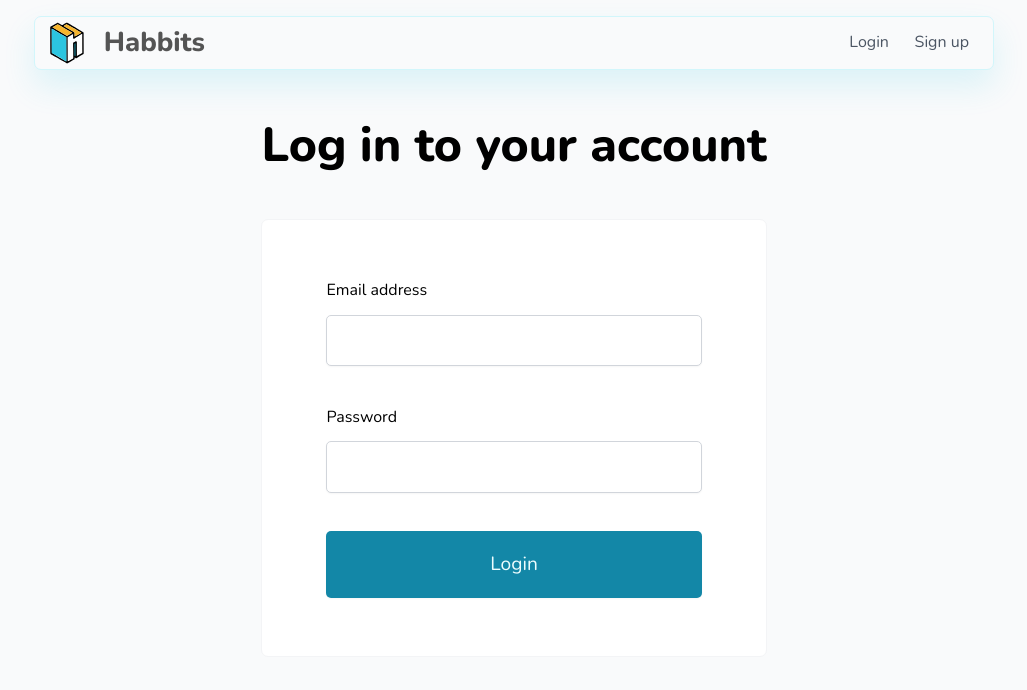
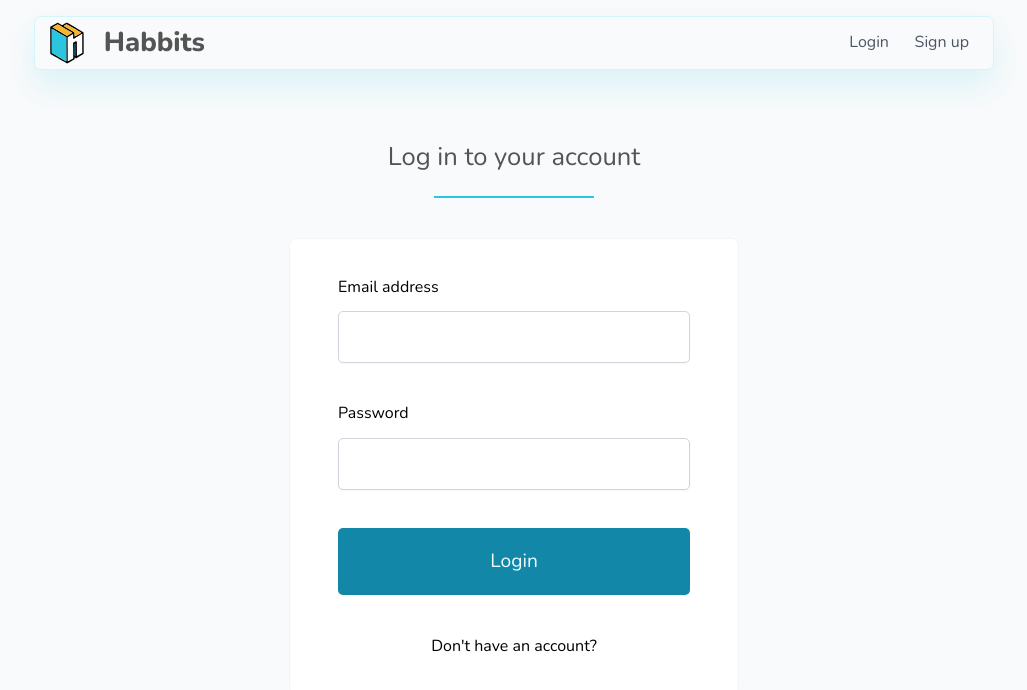
Before and after one commit to PrettySimpleDeveloper/Habbits, a React (Vite) app: page /login in a window 1280 px wide. Shown: the top 690 px of the page, without its empty margins (126-1153 px from the left). Built offline with nearby package versions, Linux system fonts and the light colour scheme.

Commit message:
login page updated

```diff
--- a/src/features/Landing/Landing.jsx
+++ b/src/features/Landing/Landing.jsx
@@ -77,8 +77,6 @@ function Landing() {
           </div>
         </Container>
       </HowToWork>
-
-      <LandingFooter />
     </>
   );
 }
--- a/src/features/authentication/LoginForm.jsx
+++ b/src/features/authentication/LoginForm.jsx
@@ -3,6 +3,7 @@ import Button from "../../ui/Button";
 import Form from "../../ui/Form";
 import Input from "../../ui/Input";
 import FormRowVertical from "../../ui/FormRowVertical";
+import { Link } from "react-router-dom";
 // import SpinnerMini from "../../ui/SpinnerMini";
 
 function LoginForm() {
@@ -48,6 +49,10 @@ function LoginForm() {
           Login
         </Button>
       </FormRowVertical>
+
+      <FormRowVertical>
+        <Link className="text-center">Don't have an account?</Link>
+      </FormRowVertical>
     </Form>
   );
 }
--- a/src/pages/Login.jsx
+++ b/src/pages/Login.jsx
@@ -1,21 +1,32 @@
 import styled from "styled-components";
-import Heading from "../ui/Heading";
 import LoginForm from "../features/authentication/LoginForm";
+import PartTitle from "../ui/PartTitle";
+import Container from "../ui/Container";
 
 const LoginLayout = styled.main`
   margin: 7rem auto 0;
   border-radius: var(--border-radius-sm);
   /* background-color: var(--color-grey-800); */
+
+  @media (min-width: 640px) {
+    width: 600px;
+  }
+
+  @media (min-width: 768px) {
+    width: 700px;
+  }
 `;
 
 function Login() {
   return (
     <LoginLayout>
-      <Heading as="h4" className="mb-10">
-        Log in to your account
-      </Heading>
+      <Container>
+        <PartTitle as="h4" className="mb-10">
+          Log in to your account
+        </PartTitle>
 
-      <LoginForm />
+        <LoginForm />
+      </Container>
     </LoginLayout>
   );
 }
--- a/src/styles/GlobalStyles.js
+++ b/src/styles/GlobalStyles.js
@@ -57,6 +57,11 @@ const GlobalStyles = createGlobalStyle`
   --border-radius-md: 7px;
   --border-radius-lg: 9px;
 
+
+  // Brak Points
+  --break-md : 640px;
+  --break-lg: 768px;
+
   /* For dark mode */
   --image-grayscale: 0;
   --image-opacity: 100%;
--- a/src/ui/Form.jsx
+++ b/src/ui/Form.jsx
@@ -4,7 +4,11 @@ const Form = styled.form`
   ${(props) =>
     props.type === "regular" &&
     css`
-      padding: 2.4rem 4rem;
+      padding: 1rem 3rem;
+
+      margin: 2em auto;
+      width: 90%;
+      max-width: 450px;
 
       /* Box */
       background-color: var(--color-grey-0);
```
Also changed, not shown: src/pages/Register.jsx (added).
